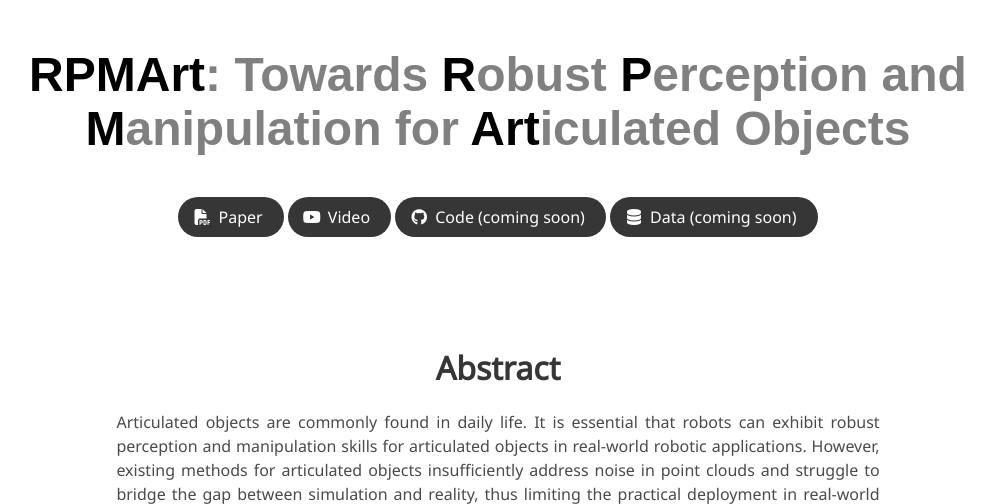
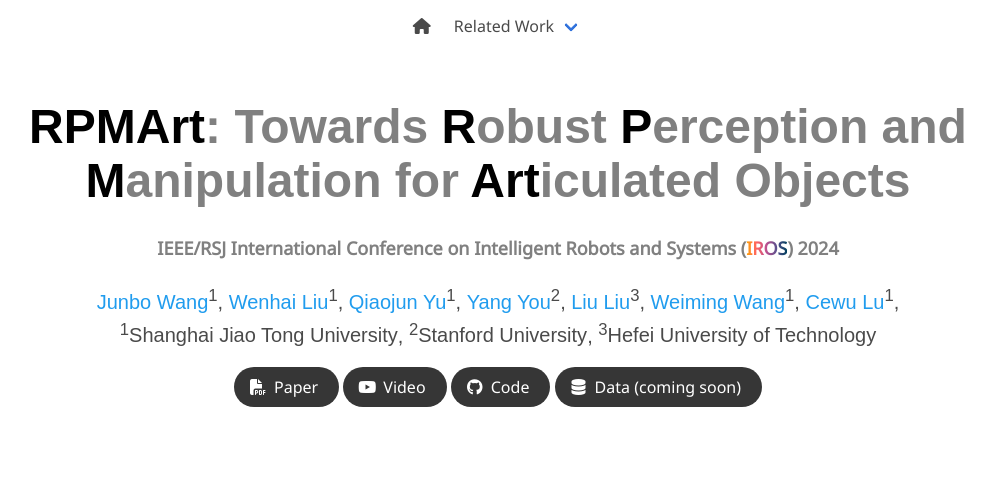
Before and after one commit to R-PMArt/r-pmart.github.io, a plain HTML site: page index.html in a window 1280 px wide. Shown: the top 504 px of the page, without its empty margins (142-1137 px from the left). Drawn offline with nearby package versions, Linux system fonts and the light colour scheme; some icons are missing; a web font is replaced by a local one.

Commit message:
add conference

```diff
--- a/index.html
+++ b/index.html
@@ -52,7 +52,7 @@
   </head>
 
   <body>
-    <!-- <nav class="navbar" role="navigation" aria-label="main navigation">
+    <nav class="navbar" role="navigation" aria-label="main navigation">
       <div class="navbar-brand">
         <a
           role="button"
@@ -74,15 +74,15 @@
           </a>
 
           <div class="navbar-item has-dropdown is-hoverable">
-            <a class="navbar-link"> More Research </a>
+            <a class="navbar-link"> Related Work </a>
             <div class="navbar-dropdown">
-              <a class="navbar-item" href="https://xxx"> XXX </a>
-              <a class="navbar-item" href="https://xxx"> XXX </a>
+              <a class="navbar-item" href="https://github.com/dadadadawjb/A-PIE"> A-PIE </a>
+              <a class="navbar-item" href="https://sites.google.com/view/gamma-articulation"> GAMMA </a>
             </div>
           </div>
         </div>
       </div>
-    </nav> -->
+    </nav>
 
     <section class="hero">
       <div class="hero-body">
@@ -102,9 +102,9 @@
                 ><span class="lowlight">iculated Objects</span>
               </h1>
 
-              <!-- <h4 class="title is-4 conference">IROS 2024</h4> -->
-
-              <!-- <div class="is-size-5 publication-authors">
+              <h4 class="title is-4 conference"><a href="https://iros2024-abudhabi.org/" class="conference">IEEE/RSJ International Conference on Intelligent Robots and Systems (<span class="grad_text">IROS</span>) 2024</a></h4>
+
+              <div class="is-size-5 publication-authors">
                 <span class="author-block">
                   <a href="https://dadadadawjb.github.io/">Junbo Wang</a
                   ><sup>1</sup>,
@@ -122,7 +122,7 @@
                   ><sup>2</sup>,
                 </span>
                 <span class="author-block">
-                  <a href="mailto:liuliu@hfut.edu.cn">Liu Liu</a><sup>3</sup>,
+                  <a href="https://liuliu66.github.io/">Liu Liu</a><sup>3</sup>,
                 </span>
                 <span class="author-block">
                   <a href="mailto:wangweiming@sjtu.edu.cn">Weiming Wang</a
@@ -142,7 +142,7 @@
                 ><span class="author-block"
                   >Hefei University of Technology</span
                 >
-              </div> -->
+              </div>
 
               <div class="column has-text-centered">
                 <div class="publication-links">
@@ -170,12 +170,13 @@
                   </span>
                   <span class="link-block">
                     <a
+                      href="https://github.com/R-PMArt/rpmart"
                       class="external-link button is-normal is-rounded is-dark"
                     >
                       <span class="icon">
                         <i class="fab fa-github"></i>
                       </span>
-                      <span>Code (coming soon)</span>
+                      <span>Code</span>
                     </a>
                   </span>
                   <span class="link-block">
@@ -1823,21 +1824,22 @@
       </div>
     </section>
 
-    <!-- <section class="section" id="BibTeX">
+    <section class="section" id="BibTeX">
       <div class="container is-max-desktop content">
         <div class="columns is-centered has-text-centered">
           <h2 class="title">BibTeX</h2>
         </div>
-        <pre><code>@article{
-    xxx,
-    title = {xxx},
-    author = {xxx},
-    journal = {xxx},
-    year = {xxx}
+        <p>If you find it helpful, please consider citing our work: </p>
+        <pre><code>@article{wang2024rpmart,
+  title={RPMArt: Towards Robust Perception and Manipulation for Articulated Objects},
+  author={Wang, Junbo and Liu, Wenhai and Yu, Qiaojun and You, Yang and Liu, Liu and Wang, Weiming and Lu, Cewu},
+  journal={arXiv preprint arXiv:2403.16023},
+  year={2024}
 }
 </code></pre>
-      </div>
-    </section> -->
+      <p>If you have further questions, please feel free to drop an email to <a href="mailto:sjtuwjb3589635689@sjtu.edu.cn">sjtuwjb3589635689@sjtu.edu.cn</a>.</p>
+      </div>
+    </section>
 
     <footer class="footer">
       <div class="container">
--- a/static/css/index.css
+++ b/static/css/index.css
@@ -194,3 +194,14 @@ td:last-child {
   color: gray;
   font-weight: normal;
 }
+
+.conference {
+  color: gray;
+  font-size: 18px;
+}
+
+.grad_text {
+  background: -webkit-linear-gradient(right, #003f5c, #58508d, #bc5090, #ff6361, #ffa600);
+  -webkit-background-clip: text;
+  -webkit-text-fill-color: transparent;
+}
```
